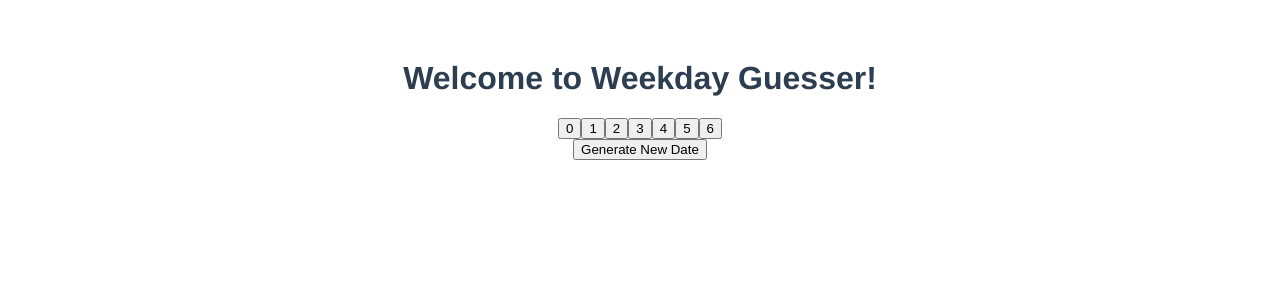
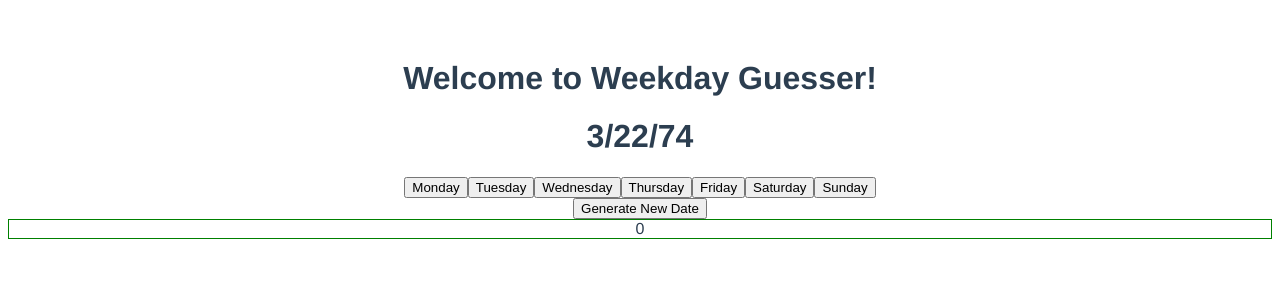
Before and after one commit to Jonahs11/Doomsday, a Vue app: page / in a window 1280 px wide. Both pictures are taken after a click on the button "Begin Guessing". Shown: the top 300 px of the page. Built offline with nearby package versions, Linux system fonts and the light colour scheme.

Commit message:
Navigation from welcome to guessing + changed names to day of week + added counter

```diff
--- a/src/App.vue
+++ b/src/App.vue
@@ -3,16 +3,19 @@
   <div v-if="show_begin_button">
   <BeginButtonVue @begin-clicked="toggle_begin"> </BeginButtonVue>
   </div>
+  <div v-if="show_days">
+  <DateComp/>
+  </div>
 
-  <DateComp/>
+
+
+
 </template>
 
 <script lang="ts">
 import { defineComponent } from 'vue';
-import HelloWorld from './components/HelloWorld.vue';
 import DateComp from './components/Date.vue';
 import BeginButtonVue from './components/BeginButton.vue';
-
 export default defineComponent({
   name: 'App',
   components: {
@@ -21,13 +24,18 @@ export default defineComponent({
   },
   data() {
     return {
-    show_begin_button: true
+    show_begin_button: true,
+    show_days: false
     }
 
+  },
+  mounted() {
+    console.log("This is the mounted function");
   },
   methods: {
     toggle_begin: function() {
       this.show_begin_button = !this.show_begin_button;
+      this.show_days = !this.show_days;
     }
   }
 });
--- a/src/components/AnswerButton.vue
+++ b/src/components/AnswerButton.vue
@@ -13,11 +13,12 @@ import { defineComponent } from "vue";
 export default defineComponent({
     name: "AnswerButton",
     props: {
-        day: String
+        day: String,
+        numerical_day: Number
     },
     methods: {
         answer_clicked: function() {
-            this.$emit("clicked", this.day);
+            this.$emit("clicked", this.numerical_day);
         }
     }
 })
--- /dev/null
+++ b/src/components/CorrectCounter.vue
@@ -0,0 +1,36 @@
+<template>
+<div class="boxed">
+    {{counter}}
+</div>
+</template>
+
+
+<script lang="ts">
+import { defineComponent } from "vue";
+
+export default defineComponent({
+    name: "CorrectAnswerCounter",
+    props: {
+        counter: Number
+    },
+    // data() {
+    //     return {
+    //         counter: 0
+    //     }
+    // },
+    methods: {
+        // increment_counter: function() {
+        //     this.counter++;
+        // }
+    },
+})
+
+</script>
+
+<style scoped>
+
+.boxed {
+    border: 1px solid green;
+}
+
+</style>
--- a/src/components/Date.vue
+++ b/src/components/Date.vue
@@ -17,16 +17,19 @@
 
 <div class="flex-parent jc-center">
 
-    <AnswerButtonVue day=0 @clicked="check_answer"></AnswerButtonVue>
-    <AnswerButtonVue day=1 @clicked="check_answer"></AnswerButtonVue>
-    <AnswerButtonVue day=2 @clicked="check_answer"></AnswerButtonVue>
-    <AnswerButtonVue day=3 @clicked="check_answer"></AnswerButtonVue>
-    <AnswerButtonVue day=4 @clicked="check_answer"></AnswerButtonVue>
-    <AnswerButtonVue day=5 @clicked="check_answer"></AnswerButtonVue>
-    <AnswerButtonVue day=6 @clicked="check_answer"></AnswerButtonVue>
+    <AnswerButtonVue day="Monday" :numerical_day="0" @clicked="check_answer"></AnswerButtonVue>
+    <AnswerButtonVue day="Tuesday" :numerical_day="1" @clicked="check_answer"></AnswerButtonVue>
+    <AnswerButtonVue day="Wednesday" :numerical_day=2 @clicked="check_answer"></AnswerButtonVue>
+    <AnswerButtonVue day="Thursday" :numerical_day="3" @clicked="check_answer"></AnswerButtonVue>
+    <AnswerButtonVue day="Friday" :numerical_day="4" @clicked="check_answer"></AnswerButtonVue>
+    <AnswerButtonVue day="Saturday" :numerical_day="5" @clicked="check_answer"></AnswerButtonVue>
+    <AnswerButtonVue day="Sunday" :numerical_day="6" @clicked="check_answer"></AnswerButtonVue>
 
 </div>
  <NewDateButton @new-date="create_date"> </NewDateButton>
+</div>
+<div>
+    <CorrectCounterVue v-bind:counter="correct_in_row"> </CorrectCounterVue>
 </div>
 
 </template>
@@ -38,16 +41,13 @@ import ShowDayButton from "./ShowDayButton.vue";
 import ShowDayButtonVue from "./ShowDayButton.vue";
 import NewDateButton from "./NewDateButton.vue";
 import AnswerButtonVue from "./AnswerButton.vue";
-
+import CorrectCounterVue from "./CorrectCounter.vue";
 
 export default defineComponent( {
     name: "DateComp",
-    props: {
-        written_date: String
-    },
     components: {
         // ShowDayButton,
-        NewDateButton, AnswerButtonVue},
+        NewDateButton, AnswerButtonVue, CorrectCounterVue},
     methods: {
         show_day: function() {
             // console.log("button has been clicked");
@@ -146,20 +146,28 @@ export default defineComponent( {
 
         correct_answer: function() {
             console.log("Correct answer chosen");
+            this.correct_in_row++;
+            this.create_date()
         },
 
         incorrect_answer: function() {
             console.log("Incorrect answer chosen");
+            this.correct_in_row = 0;
 
         }
 
+    },
+    mounted() {
+        console.log("mounted function for Date called");
+        this.create_date();
     },
     data() {
         return {
             day : 11,
             month : 8,
             year : 2000,
-            date : ""
+            date : "",
+            correct_in_row: 0
         }
     }
 });
--- a/src/main.ts
+++ b/src/main.ts
@@ -1,4 +1,6 @@
-import { createApp } from 'vue'
+import { createApp, VueElement } from 'vue';
+import Vue from 'vue';
 import App from './App.vue'
 
+
 createApp(App).mount('#app')
--- a/tsconfig.json
+++ b/tsconfig.json
@@ -33,7 +33,7 @@
     "src/**/*.vue",
     "tests/**/*.ts",
     "tests/**/*.tsx"
-  ],
+   ],
   "exclude": [
     "node_modules"
   ]
```
